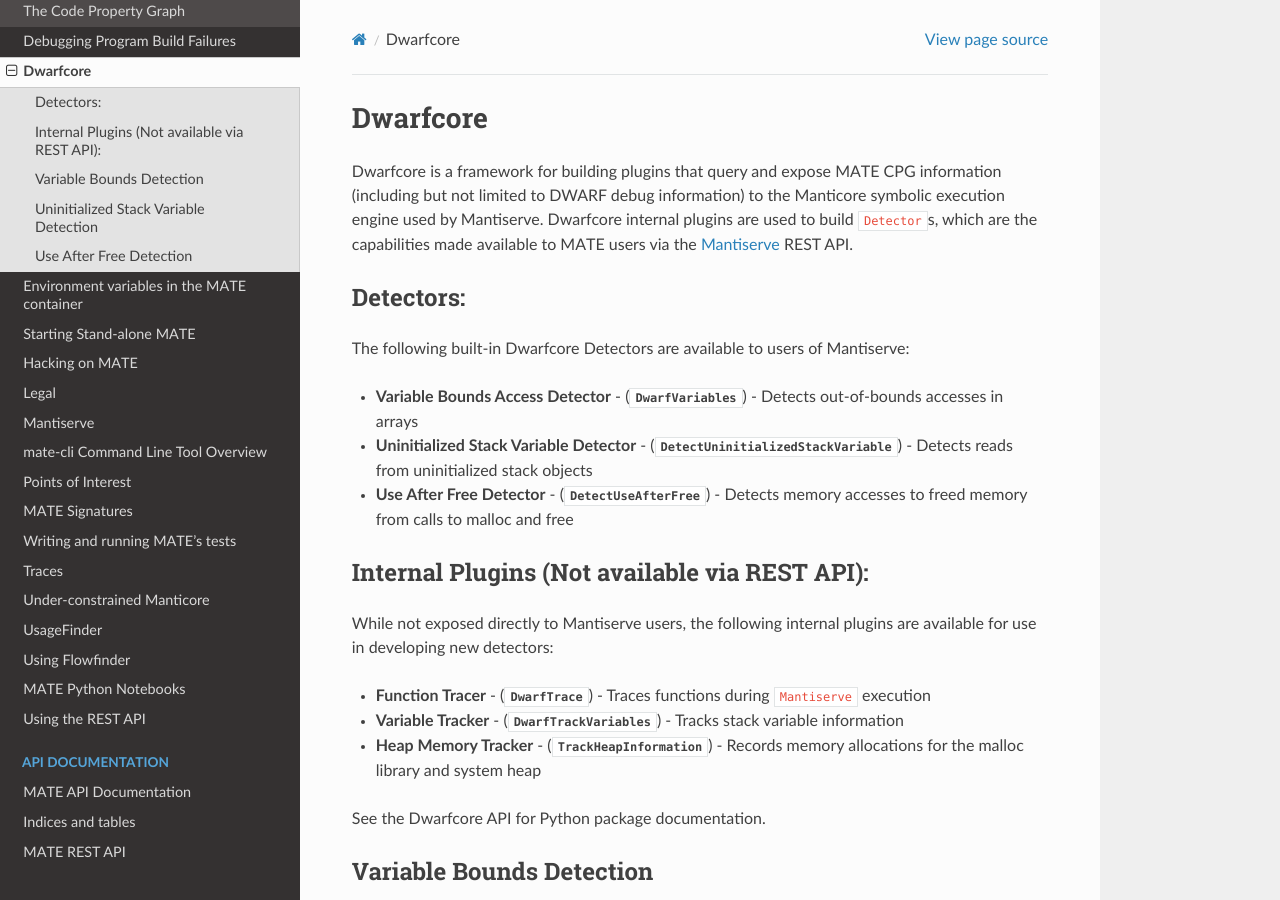
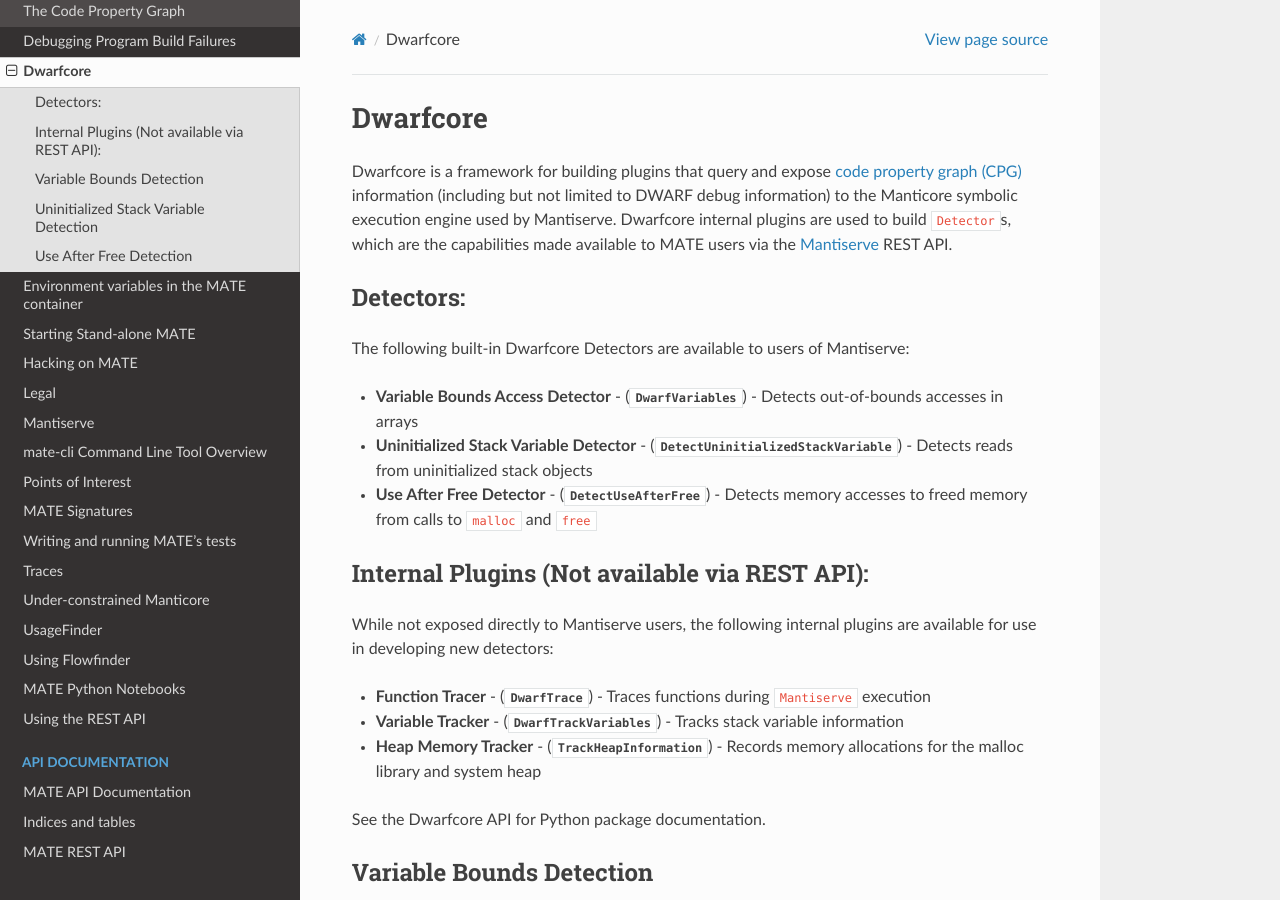
Before and after one commit to GaloisInc/MATE, a Sphinx documentation site: the page built from doc/dwarfcore.rst, in a window 1280 px wide and 900 px high. Built offline with Sphinx 7.4.7 and the Read the Docs theme 2.0.0, drawn with Linux system fonts in a browser that asks for light colours; pages that are not in the unit, such as notebooks, are missing from menus.

Commit message:
doc: Small tweaks

```diff
--- a/doc/dwarfcore.rst
+++ b/doc/dwarfcore.rst
@@ -2,11 +2,12 @@
 Dwarfcore
 #########
 
-Dwarfcore is a framework for building plugins that query and expose MATE CPG
-information (including but not limited to DWARF debug information) to the
-Manticore symbolic execution engine used by Mantiserve. Dwarfcore internal
-plugins are used to build ``Detector``\ s, which are the capabilities made
-available to MATE users via the :doc:`mantiserve` REST API.
+Dwarfcore is a framework for building plugins that query and expose :doc:`code
+property graph (CPG) <cpg>` information (including but not limited to DWARF
+debug information) to the Manticore symbolic execution engine used by
+Mantiserve. Dwarfcore internal plugins are used to build ``Detector``\ s, which
+are the capabilities made available to MATE users via the :doc:`mantiserve` REST
+API.
 
 Detectors:
 ~~~~~~~~~~
@@ -23,7 +24,7 @@
 
 * **Use After Free Detector** -
   (:class:`~dwarfcore.detectors.uaf.DetectUseAfterFree`) - Detects memory
-  accesses to freed memory from calls to malloc and free
+  accesses to freed memory from calls to ``malloc`` and ``free``
 
 Internal Plugins (Not available via REST API):
 ~~~~~~~~~~~~~~~~~~~~~~~~~~~~~~~~~~~~~~~~~~~~~~
--- a/doc/overview.rst
+++ b/doc/overview.rst
@@ -35,6 +39,7 @@
 - MATE compiles and analyzes the program, creating one CPG per binary
 - The user attempts to find vulnerabilities in the program by using :ref:`the
   MATE tools <overview_tools>`
+
 
 .. _overview_tools:
 
```
Also changed, not shown: other parts of doc/overview.rst (+4 -0 lines), doc/architecture.rst (+6 -6 lines).
